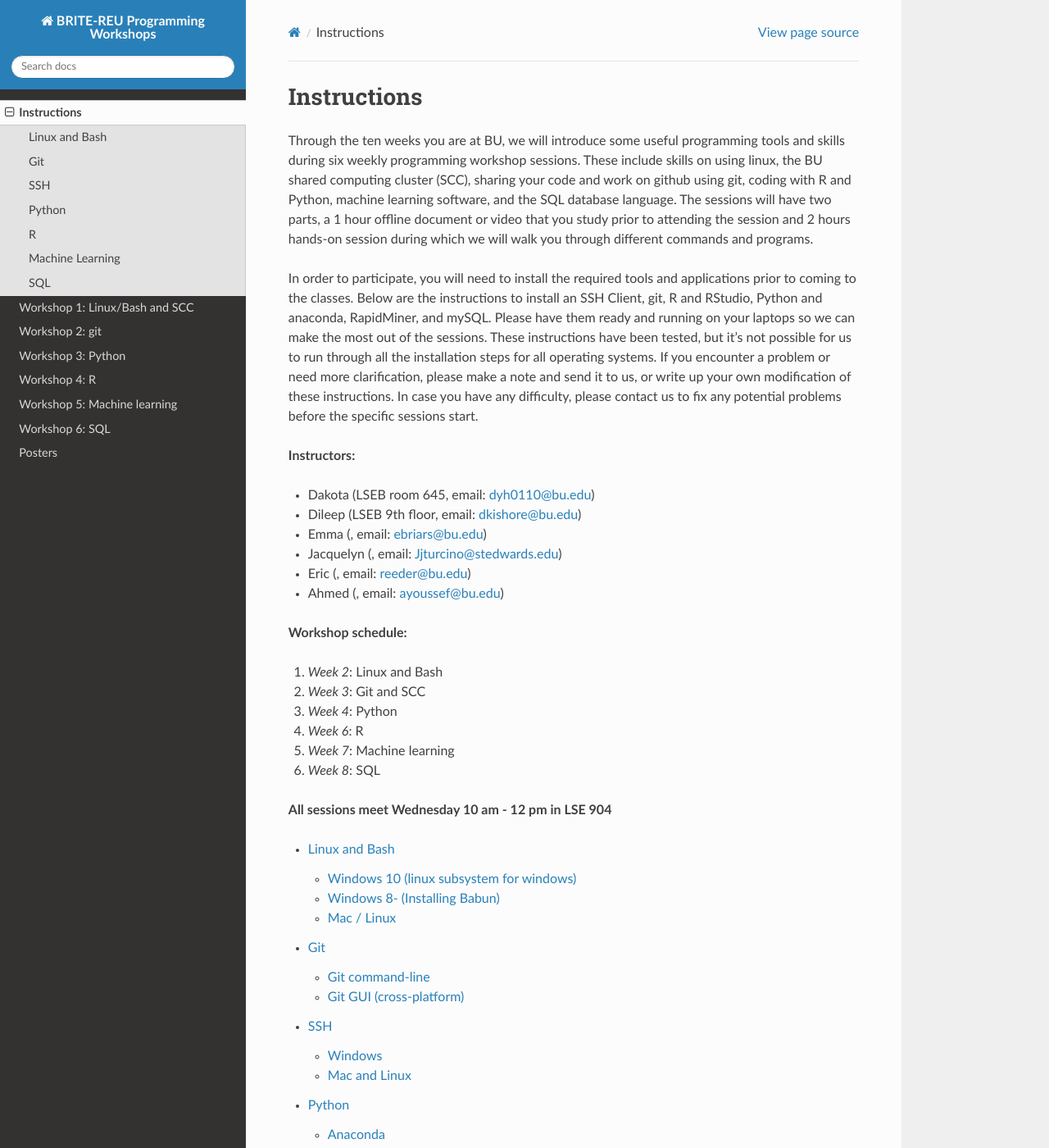
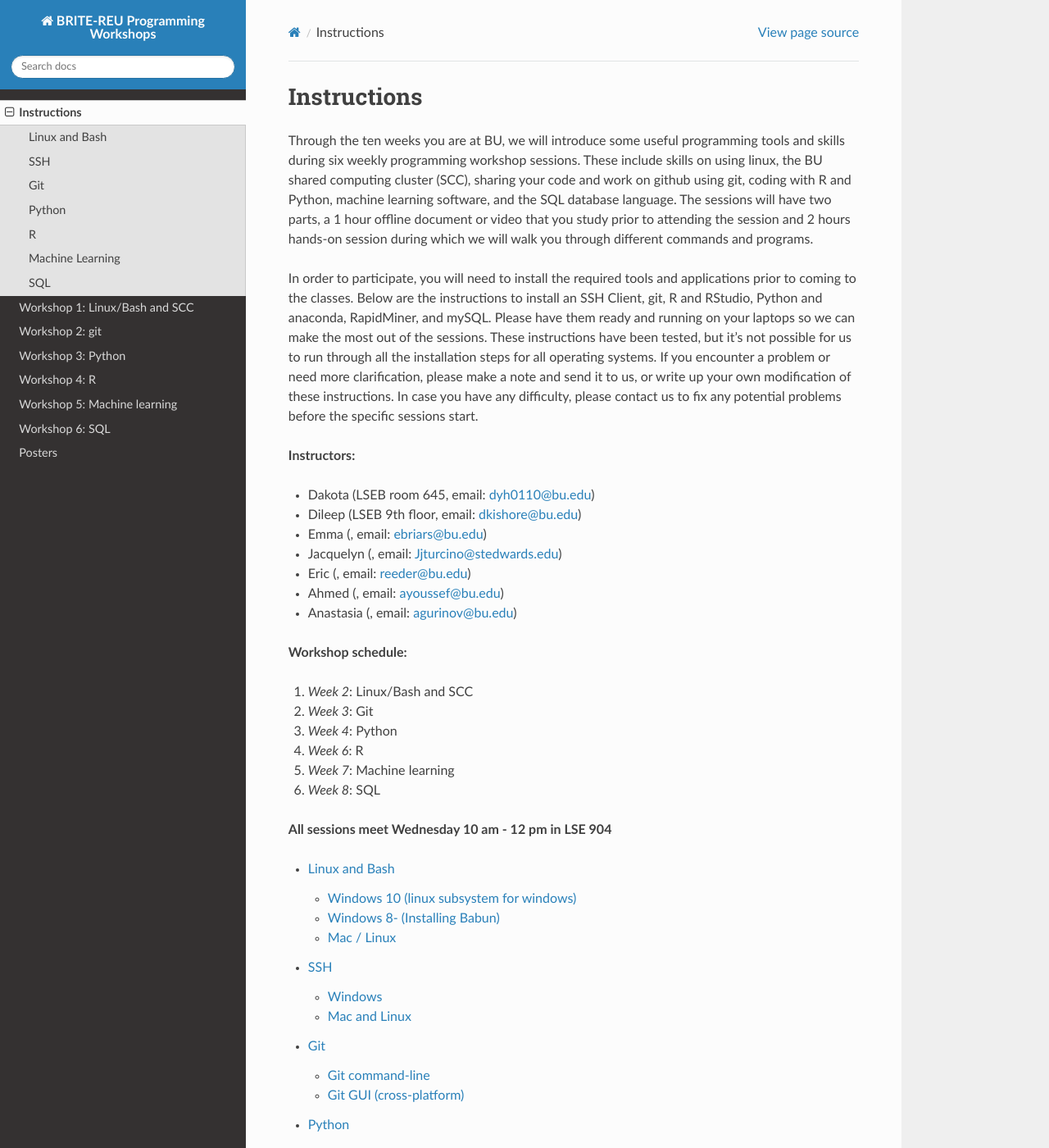
Before and after one commit to BRITE-REU/programming-workshops, a Sphinx documentation site: the page built from source/workshops/00_instructions/index.rst, in a window 1280 px wide and 1400 px high. Shown: the whole window at 82% size. Built offline with Sphinx 7.4.7 and the Read the Docs theme 2.0.0, drawn with Linux system fonts in a browser that asks for light colours.

Commit message:
update instructions order

```diff
--- a/source/workshops/00_instructions/index.rst
+++ b/source/workshops/00_instructions/index.rst
@@ -16,11 +16,12 @@ In order to participate, you will need to install the required tools and applica
 - Jacquelyn (, email: Jjturcino@stedwards.edu)
 - Eric (, email: reeder@bu.edu)
 - Ahmed (, email: ayoussef@bu.edu)
+- Anastasia (, email: agurinov@bu.edu)
 
 **Workshop schedule:**
 
-1. *Week 2*: Linux and Bash
-2. *Week 3*: Git and SCC
+1. *Week 2*: Linux/Bash and SCC
+2. *Week 3*: Git
 3. *Week 4*: Python
 4. *Week 6*: R
 5. *Week 7*: Machine learning
@@ -33,8 +34,8 @@ In order to participate, you will need to install the required tools and applica
    :maxdepth: 2
 
     Linux and Bash <linux_bash>
+    SSH <ssh>
     Git <git>
-    SSH <ssh>
     Python <python>
     R <r>
     Machine Learning <machine_learning>
```
